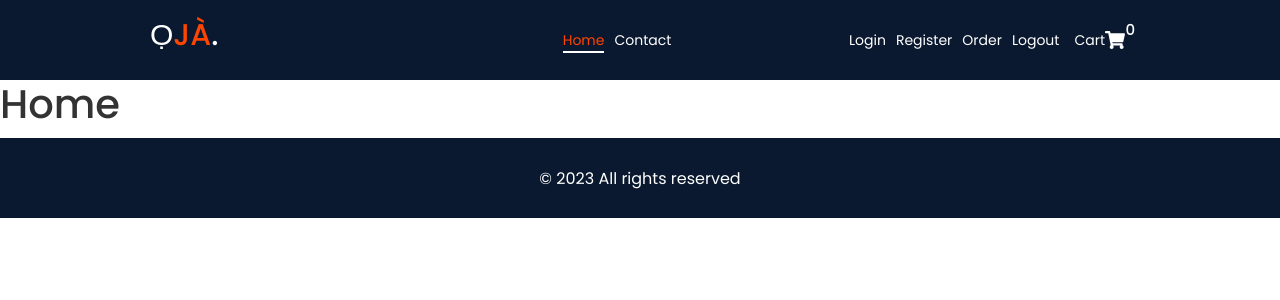
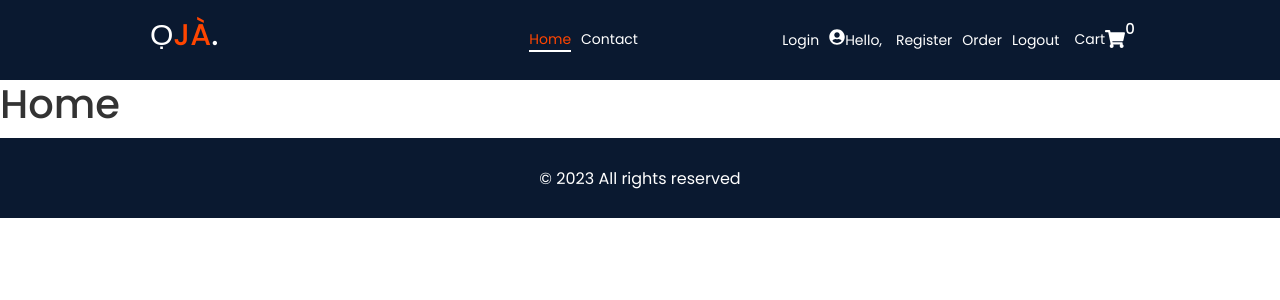
Before and after one commit to Lizdev-05/oja, a React (Create React App) app: page / in a window 1280 px wide. Shown: the top 300 px of the page. Built offline with nearby package versions, Linux system fonts and the light colour scheme; no server answers.

Commit message:
Display the logged in user ina  stateless mode

```diff
--- a/src/components/header/Header.js
+++ b/src/components/header/Header.js
@@ -1,9 +1,9 @@
-import { useState } from "react";
+import { useEffect, useState } from "react";
 import style from "./Header.module.scss";
 import { Link, NavLink } from "react-router-dom";
-import { FaShoppingCart, FaTimes } from "react-icons/fa";
+import { FaShoppingCart, FaTimes, FaUserCircle } from "react-icons/fa";
 import { HiOutlineMenuAlt3 } from "react-icons/hi";
-import { signOut } from "firebase/auth";
+import { onAuthStateChanged, signOut } from "firebase/auth";
 import { auth } from "../../firebase/config";
 import { toast } from "react-toastify";
 
@@ -30,6 +30,7 @@
 
 const Header = () => {
   const [showMenu, setShowMenu] = useState(false);
+  const [displayUsername, setDisplayUsername] = useState("");
 
   const toggleMenu = () => {
     setShowMenu(!showMenu);
@@ -38,6 +39,17 @@
   const hideMenu = () => {
     setShowMenu(false);
   };
+
+  // check if user is logged in and who the user is...
+  useEffect(() => {
+    onAuthStateChanged(auth, (user) => {
+      if (user) {
+        setDisplayUsername(user.displayName);
+      } else {
+        setDisplayUsername("");
+      }
+    });
+  }, []);
 
   const logOut = () => {
     signOut(auth)
@@ -86,6 +98,12 @@
               <NavLink to="/login" className={activeLink}>
                 Login
               </NavLink>
+
+              <a href="#">
+                <FaUserCircle size={16} />
+                Hello, {displayUsername}
+              </a>
+
               <NavLink to="/register" className={activeLink}>
                 Register
               </NavLink>
```
